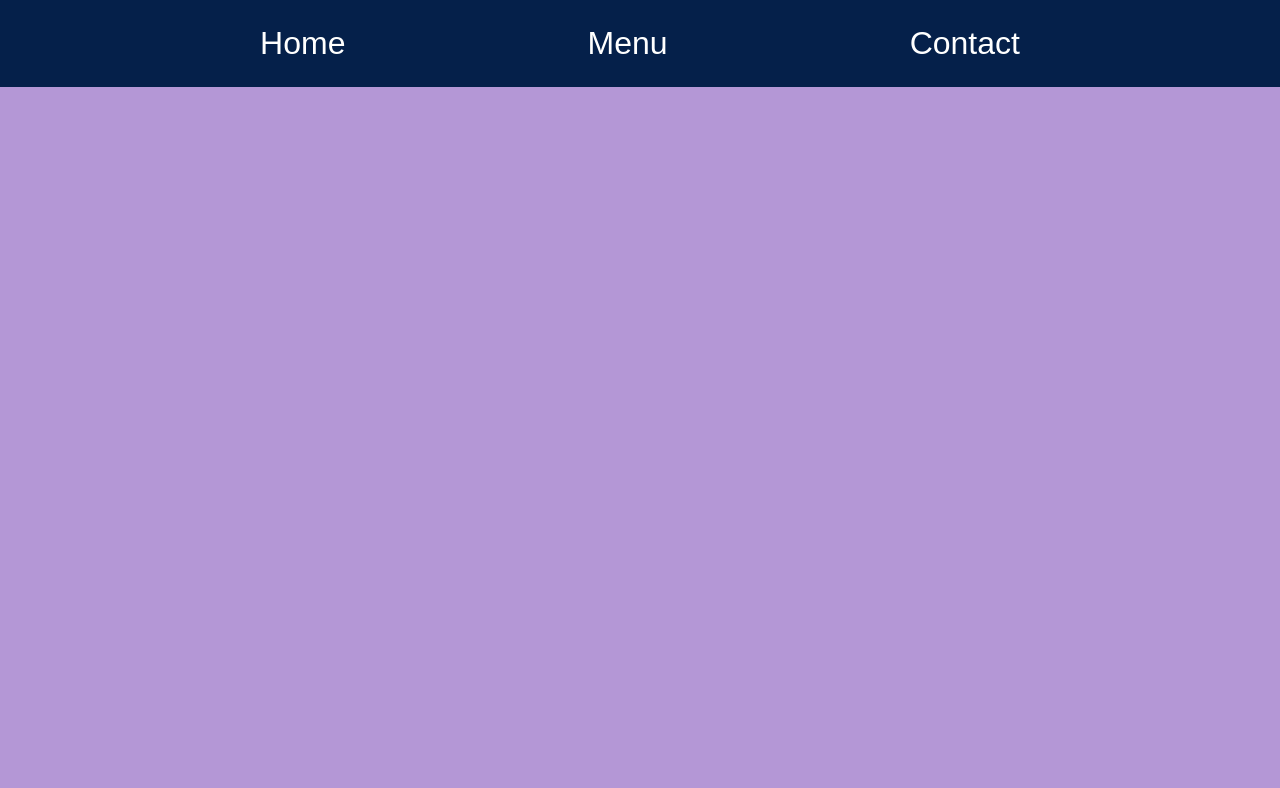
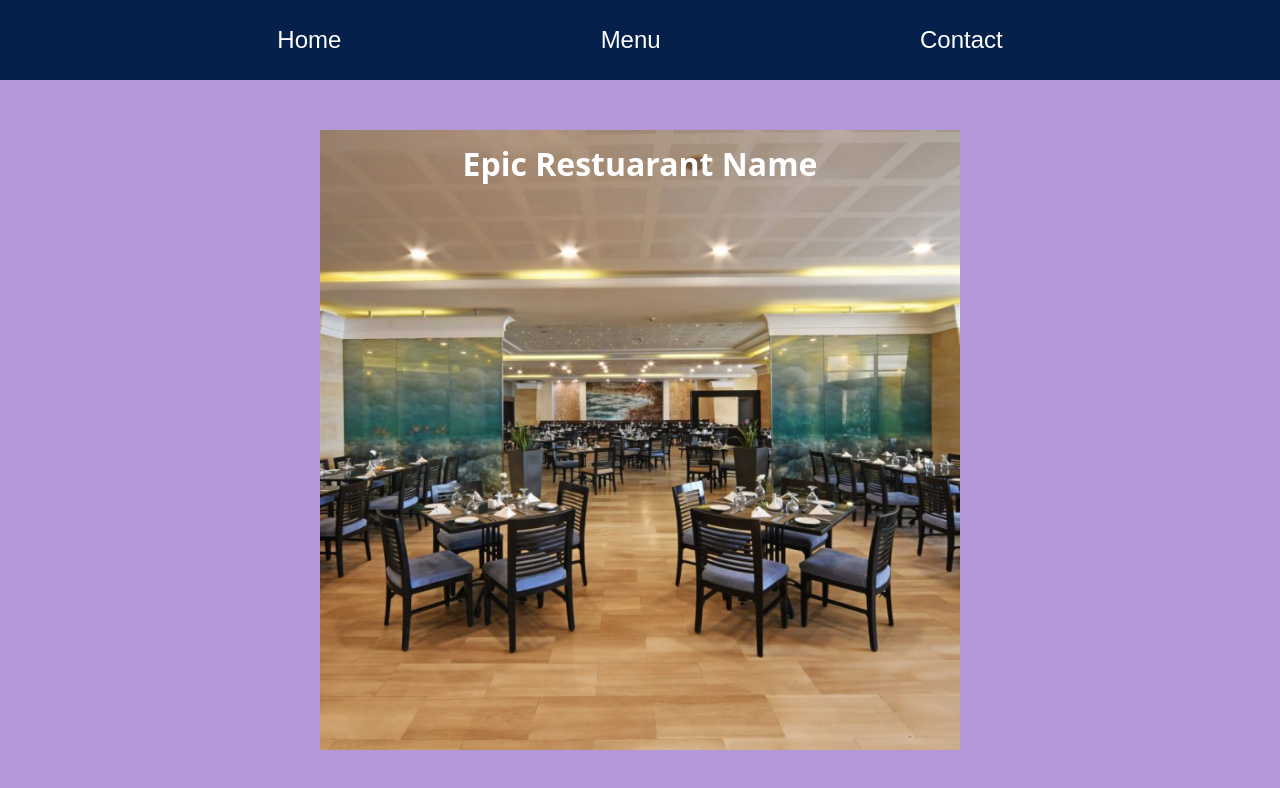
Before and after one commit to ZachTheMighty/restaurant-page-assigment, a website built with webpack: page src/index/index.html in a window 1280 px wide. Built offline with nearby package versions, Linux system fonts and the light colour scheme.

Commit message:
Added homepage

```diff
--- /dev/null
+++ b/src/home/home.css
@@ -0,0 +1,5 @@
+#content {
+  background-image: url("homepage.jpg");
+  background-repeat: no-repeat;
+  background-size: 100% 100%;
+}
--- a/src/home/home.js
+++ b/src/home/home.js
@@ -1 +1,8 @@
-export function populateDom() {}
+import { content } from "../index/index.js";
+import "./home.css";
+
+export function populateDom() {
+  const header = document.createElement("header");
+  header.textContent = "Epic Restuarant Name";
+  content.append(header);
+}
--- a/src/index/index.css
+++ b/src/index/index.css
@@ -19,20 +19,25 @@ body {
   margin: 0;
   padding: 0;
   background-color: #b497d6;
+  display: grid;
+  grid-template-rows: 10% 90%;
 }
 
-header {
+header:has(nav) {
   background-color: #05204a;
   padding: 24px;
+  display: flex;
 }
 
 nav {
+  flex: 1;
   display: flex;
   justify-content: space-evenly;
+  align-items: center;
 }
 
 button {
-  font-size: 2rem;
+  font-size: 1.5rem;
   background-color: inherit;
   color: white;
   border: 0;
@@ -41,3 +46,17 @@ button {
 button:hover {
   cursor: pointer;
 }
+
+#content {
+  background-color: #2f4858;
+  color: white;
+  width: 50%;
+  margin: 50px auto;
+  padding-top: 12px;
+  text-align: center;
+}
+
+#content header {
+  font-size: 2rem;
+  font-weight: 600;
+}
--- a/src/index/index.js
+++ b/src/index/index.js
@@ -1,2 +1,6 @@
 import "./index.css";
-console.log("bissdfdtcsdh");
+import { populateDom } from "../home/home.js";
+
+export const content = document.querySelector("#content");
+
+populateDom();
```
Also changed, not shown: src/home/homepage.jpg (added).
